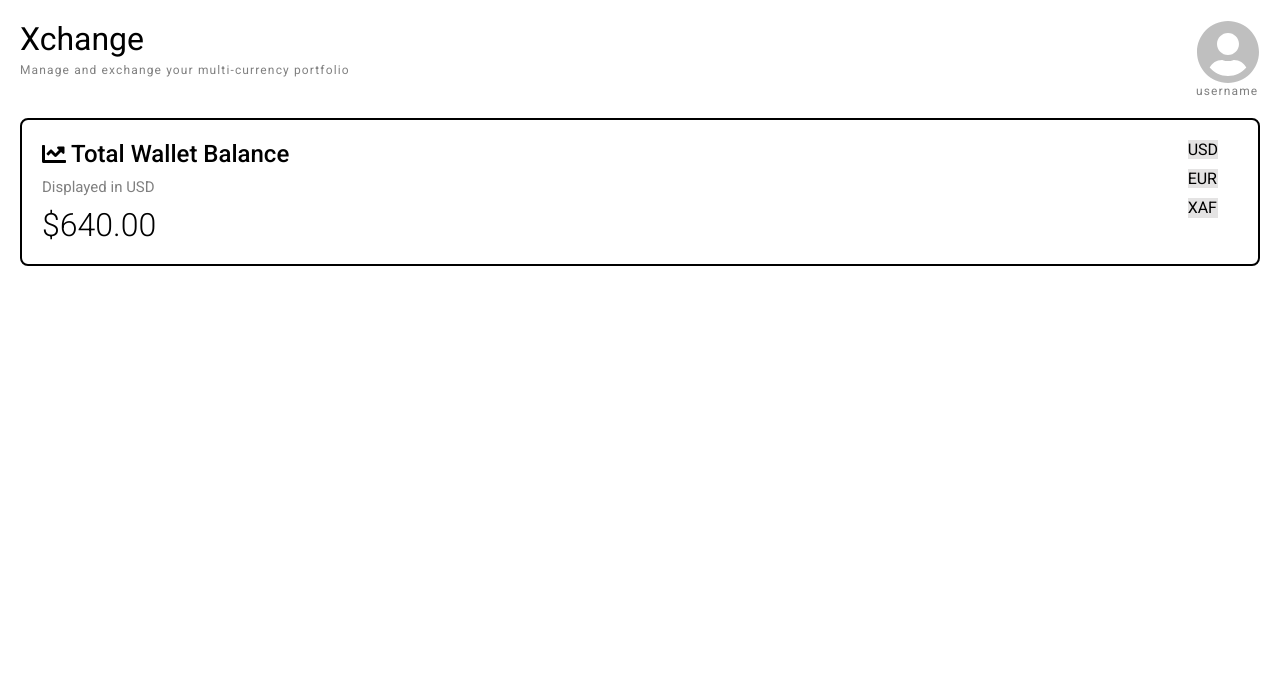
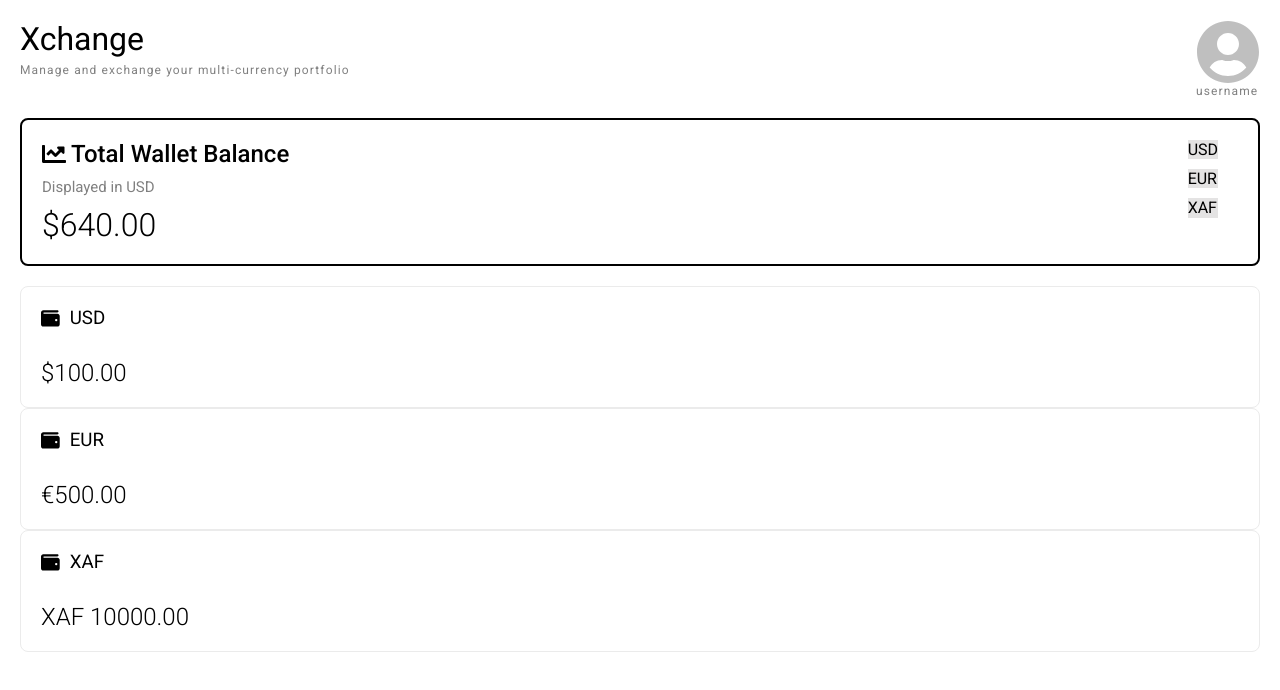
Before and after one commit to Chu29/currency-exchange-wallet, a React (Vite) app: page / in a window 1280 px wide. Shown: the top 690 px of the page. Built offline with nearby package versions, Linux system fonts and the light colour scheme.

Commit message:
feat(ui): Import WalletCard component

```diff
--- a/src/App.jsx
+++ b/src/App.jsx
@@ -1,4 +1,5 @@
 import Header from "./components/Header/Header";
+import WalletCard from "./components/Wallet/WalletCard";
 import WalletBalanceCard from "./components/WalletBallance/WalletBalanceCard";
 
 import "./index.css";
@@ -8,6 +9,11 @@ function App() {
     <div className="app-container">
       <Header />
       <WalletBalanceCard />
+      <section className="wallets">
+        <WalletCard currency="USD" amt="$100.00" />
+        <WalletCard currency="EUR" amt="€500.00" />
+        <WalletCard currency="XAF" amt="XAF 10000.00" />
+      </section>
     </div>
   );
 }
```
